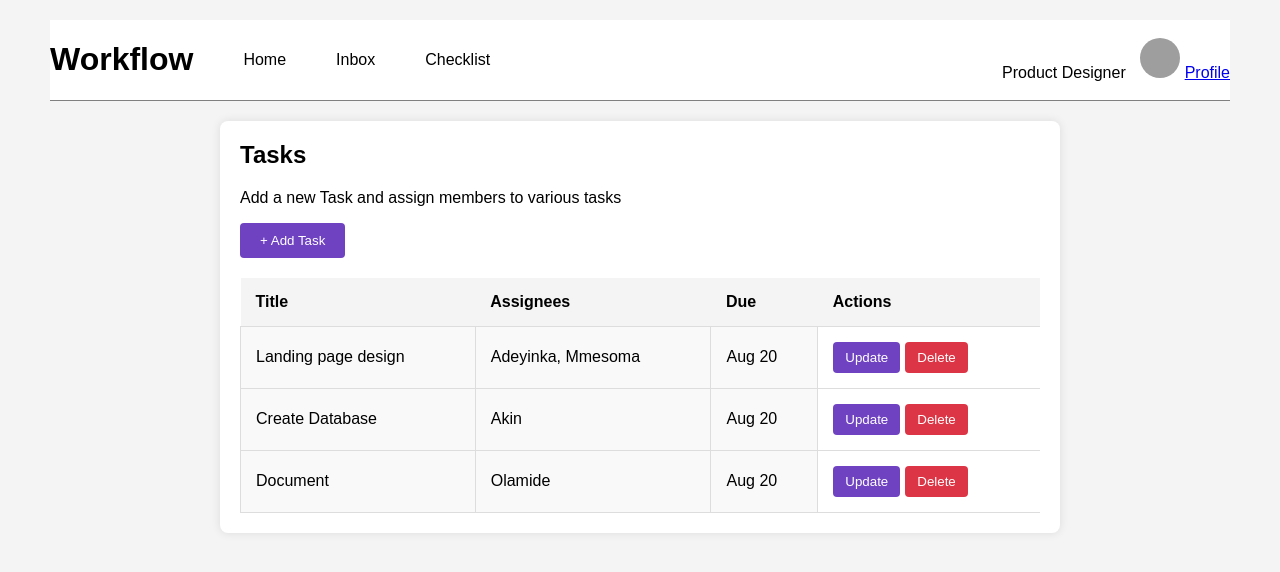
After one commit to AK-AKAD/workflow.com, a PHP site: page /task.html in a window 1280 px wide. The commit adds this page. Shown: the top 572 px of the page. Run offline with PHP 8.4, Linux system fonts and the light colour scheme; grey boxes are pictures that could not be loaded.

Commit message:
created new task.html, css/task.css, js/task.js modified html files (checklist.html, inbox.html,index.html, user.html) modified css files(css/checklist.css, css/styls.css, css/user.css)

```diff
--- /dev/null
+++ b/JS/task.js
@@ -0,0 +1,65 @@
+document.getElementById('add-task-button').addEventListener('click', function() {
+    addNewTask();
+});
+
+function addNewTask(title = 'New Task', assignees = 'Assignee', due = 'Due Date') {
+    const tasksTable = document.getElementById('tasks-table').getElementsByTagName('tbody')[0];
+
+    // Create a new row
+    const newRow = tasksTable.insertRow();
+
+    // Create and insert cells for title, assignees, due date, and actions
+    const titleCell = newRow.insertCell(0);
+    const assigneesCell = newRow.insertCell(1);
+    const dueCell = newRow.insertCell(2);
+    const actionsCell = newRow.insertCell(3);
+
+    // Make cells content editable
+    titleCell.contentEditable = "true";
+    assigneesCell.contentEditable = "true";
+    dueCell.contentEditable = "true";
+
+    // Set default content
+    titleCell.textContent = title;
+    assigneesCell.textContent = assignees;
+    dueCell.textContent = due;
+
+    // Create update button
+    const updateButton = document.createElement('button');
+    updateButton.className = 'update-button';
+    updateButton.textContent = 'Update';
+    updateButton.addEventListener('click', function() {
+        updateTask(newRow);
+    });
+
+    // Create delete button
+    const deleteButton = document.createElement('button');
+    deleteButton.className = 'delete-button';
+    deleteButton.textContent = 'Delete';
+    deleteButton.addEventListener('click', function() {
+        deleteTask(newRow);
+    });
+
+    // Append buttons to actions cell
+    actionsCell.appendChild(updateButton);
+    actionsCell.appendChild(deleteButton);
+}
+
+function updateTask(row) {
+    // Logic to update the task can go here
+    // For now, we just log the updated content
+    console.log('Updated task:', {
+        title: row.cells[0].textContent,
+        assignees: row.cells[1].textContent,
+        due: row.cells[2].textContent
+    });
+}
+
+function deleteTask(row) {
+    row.parentNode.removeChild(row);
+}
+
+// Example: Adding initial tasks
+addNewTask('Landing page design', 'Adeyinka, Mmesoma', 'Aug 20');
+addNewTask('Create Database', 'Akin', 'Aug 20');
+addNewTask('Document', 'Olamide', 'Aug 20');
--- a/checklist.html
+++ b/checklist.html
@@ -39,7 +39,7 @@
                 <table id="checklistTable">
                     <thead>
                         <tr>
-                            <th>Title</th>
+                            <th>Task</th>
                             <th>Assignees</th>
                             <th>Activity</th>
                             <th>Due</th>
@@ -91,6 +91,7 @@
                 </table>
                 <button style="width: 10%;" id="addRowButton">Add</button>
             </div>
+            <button id="check">Update</button>
         </div>
         <script src="JS/checklist.js"></script>
     </body>
--- a/css/styles.css
+++ b/css/styles.css
@@ -96,6 +96,11 @@ h1 {
     grid-template-columns: repeat(auto-fit, minmax(150px, 1fr));
     gap: 10px;
 }
+.shortcut a{
+color: black;
+}
+
+
 
 .shortcut {
     padding: 10px;
--- /dev/null
+++ b/css/task.css
@@ -0,0 +1,80 @@
+body {
+    font-family: Arial, sans-serif;
+    margin: 0;
+    padding: 20px;
+    background-color: #f4f4f4;
+}
+
+.container {
+    max-width: 800px;
+    margin: 20px auto;
+    background-color: #fff;
+    padding: 20px;
+    border-radius: 8px;
+    box-shadow: 0 0 10px rgba(0, 0, 0, 0.1);
+}
+
+h2 {
+    margin-top: 0;
+}
+
+.add-task-button {
+    display: inline-block;
+    margin-bottom: 20px;
+    padding: 10px 20px;
+    background-color: #6f42c1;
+    color: #fff;
+    border: none;
+    border-radius: 4px;
+    cursor: pointer;
+}
+
+.add-task-button:hover {
+    background-color: #5a32a3;
+}
+
+table {
+    width: 100%;
+    border-collapse: collapse;
+}
+
+th, td {
+    padding: 15px;
+    text-align: left;
+    border-bottom: 1px solid #ddd;
+}
+
+th {
+    background-color: #f4f4f4;
+}
+
+td {
+    background-color: #fff;
+}
+
+td[contenteditable="true"] {
+    background-color: #f9f9f9;
+    border: 1px solid #ddd;
+}
+
+button {
+    padding: 8px 12px;
+    border: none;
+    border-radius: 4px;
+    cursor: pointer;
+    margin-right: 5px;
+}
+
+.update-button {
+    background-color: #6f42c1;
+    color: #fff;
+}
+
+.delete-button {
+    background-color: #dc3545;
+    color: #fff;
+}
+
+button:hover {
+    opacity: 0.8;
+}
--- a/inbox.html
+++ b/inbox.html
@@ -78,7 +78,9 @@
                     <div class="message-info">
                         <span class="sender">Sent Message</span>
                         <span class="time">--:--</span>
-                        <p>Your sent message...</p>
+                            <h2>Compose Message</h2>
+                            <textarea id="message-input" placeholder="Type your message here..."></textarea>
+                            <button id="send-button">Send</button>
                     </div>
                 </li>
             </ul>
--- /dev/null
+++ b/task.html
@@ -0,0 +1,46 @@
+<!DOCTYPE html>
+<html lang="en">
+<head>
+    <meta charset="UTF-8">
+    <meta name="viewport" content="width=device-width, initial-scale=1.0">
+    <title>Tasks</title>
+    <link rel="stylesheet" href="css/task.css">
+    <link rel="stylesheet" href="css/navbar.css">
+</head>
+<body>
+    <header>
+        <div class="logo-link">
+            <h1>Workflow</h1>
+            <nav class="links">
+                <a href="index.html">Home</a>
+                <a href="inbox.html">Inbox</a>
+                <a href="checklist.html">Checklist</a>
+            </nav>
+        </div>
+        <div>
+            <span>Product Designer</span>
+            <img src="profile.jpg" width="40" height="40" style="border-radius: 50%; margin-left: 10px;">
+            <a href="profile.html">Profile</a>
+        </div>
+    </header>
+    <div class="container">
+        <h2>Tasks</h2>
+        <p>Add a new Task and assign members to various tasks</p>
+        <button id="add-task-button" class="add-task-button">+ Add Task</button>
+        <table id="tasks-table">
+            <thead>
+                <tr>
+                    <th>Title</th>
+                    <th>Assignees</th>
+                    <th>Due</th>
+                    <th>Actions</th>
+                </tr>
+            </thead>
+            <tbody>
+                <!-- Existing task rows will go here -->
+            </tbody>
+        </table>
+    </div>
+    <script src="JS/task.js"></script>
+</body>
+</html>
```
Also changed, not shown: css/checklist.css (+9 -0 lines), css/user.css (+70 -72 lines), index.html (+6 -3 lines), si.css (added, +75 -0 lines), si.html (added, +25 -0 lines), si.js (added, +15 -0 lines), user.html (+5 -4 lines).
